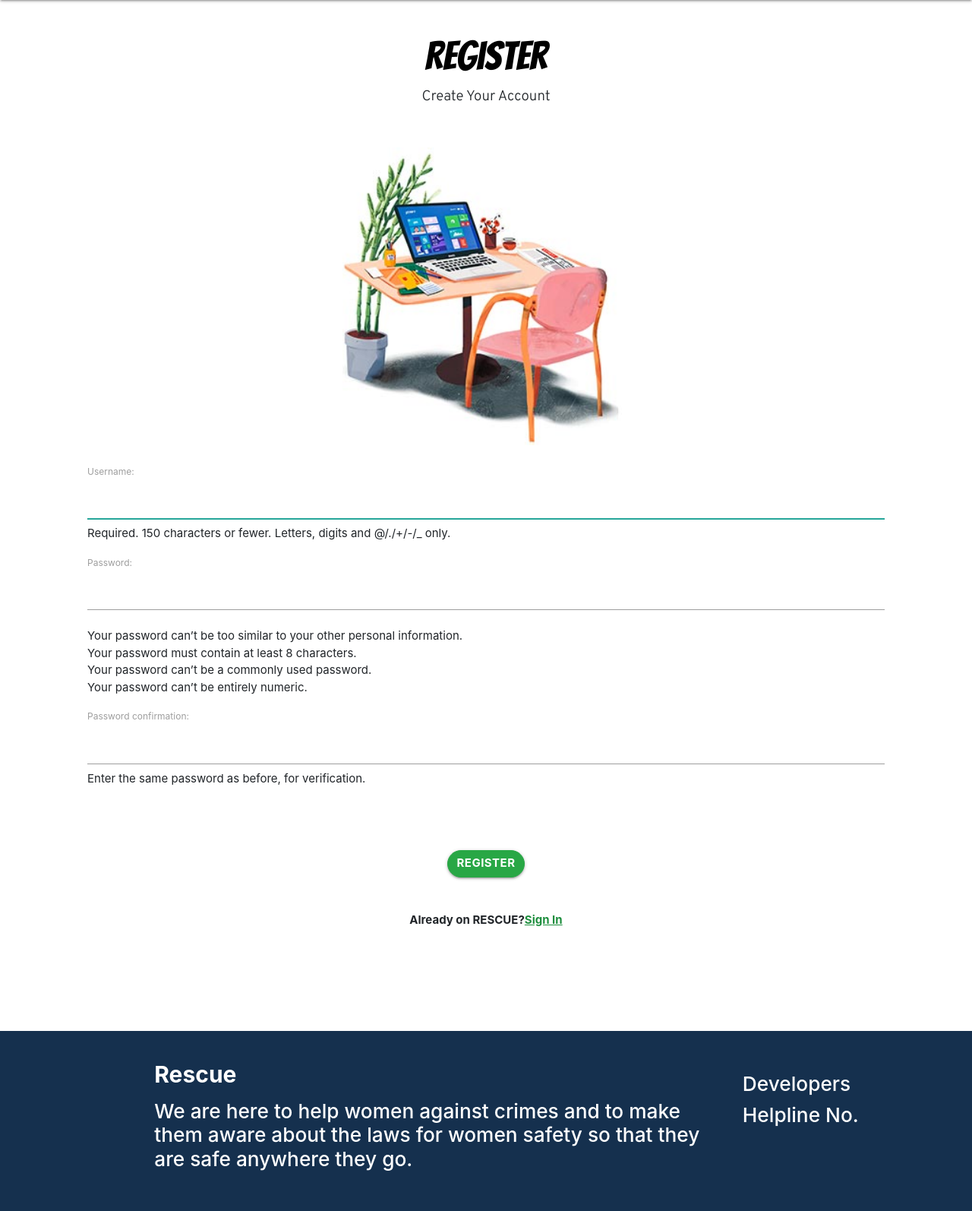
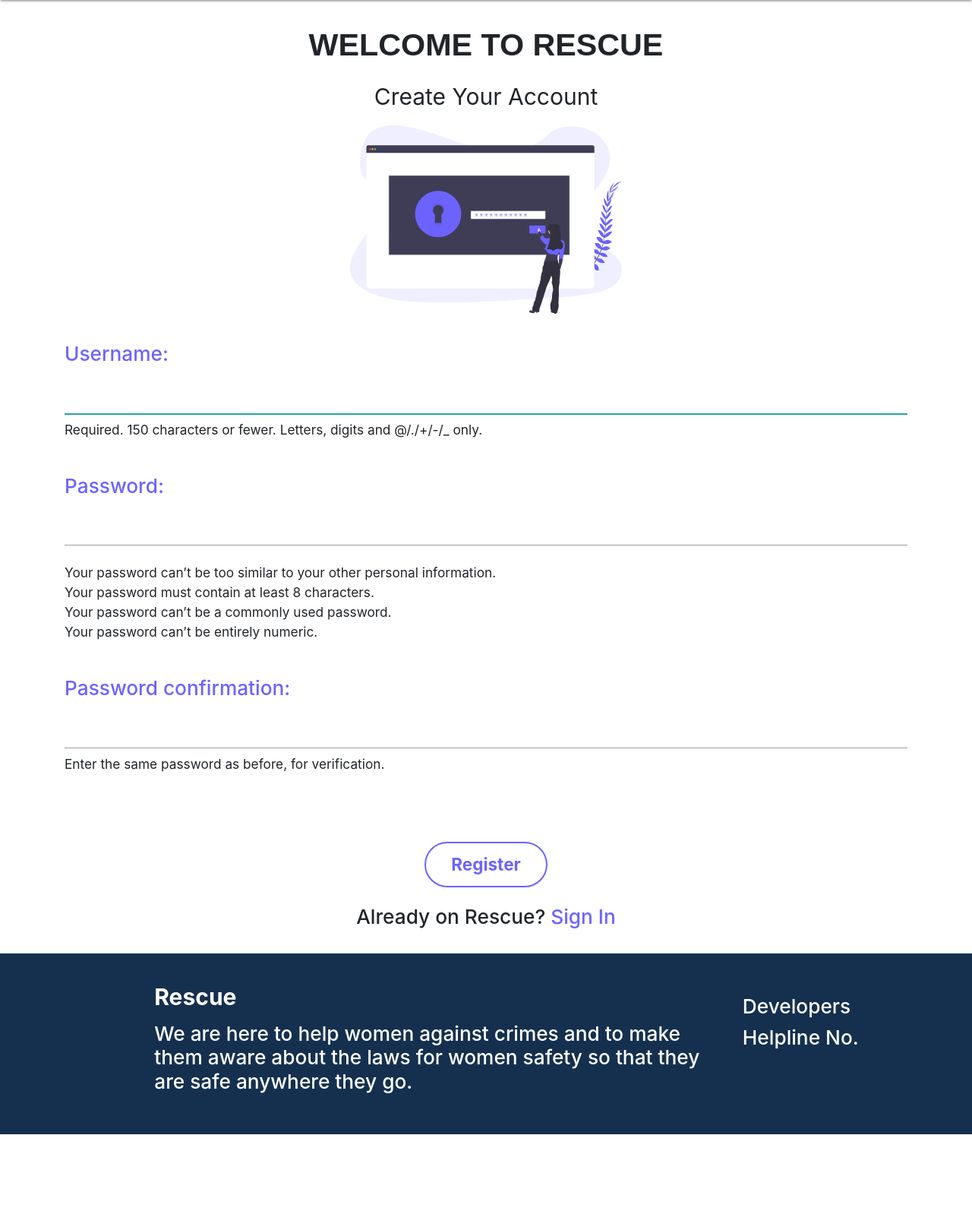
Before and after one commit to swapnilsparsh/Rescue, a Django app: page /register/ in a window 1280 px wide. Shown: the part 100-1694 px from the top of the page at 76% size. After the commit the page ends 1593 px from the top, so only its background shows below. Run offline with Django 3.2, Linux system fonts and the light colour scheme; some libraries are stand-ins or nearby versions.

Commit message:
made style changes to register.html

```diff
--- a/main_app/templates/main_app/register.html
+++ b/main_app/templates/main_app/register.html
@@ -8,43 +8,25 @@
     <body style="background-color:white; margin-top: 60px; ">
 
         <div class="register-page">
+            <div class="container">
 
-            <div class="container">
-                <br>
-                <div class="jumbotron" style="background-color: white;">
-                    <link href="https://fonts.googleapis.com/css2?family=Bangers&display=swap" rel="stylesheet">
-                    <h1 class="display-4" style="text-align: center; color: black; font-family: 'Bangers', cursive; ">
-                        Register</h1>
-                    <link href="https://fonts.googleapis.com/css2?family=Overpass:wght@300&display=swap"
-                        rel="stylesheet">
-                    <p class="lead" style="font-family: 'Overpass', sans-serif; text-align: center;"><b>Create Your
-                            Account</b></p>
+                <h1 class="register-page-title">WELCOME TO RESCUE</h1>
+                <p class="register-page-text">Create Your Account</p>
 
-                    <!-- <img src="{% static 'Images/signup-image.jpg' %}" alt="" srcset="" style=""> -->
-                    <form method="POST" class="form-style" style="background-color: white; margin-top: 5%;   ">
-                        <img src="{% static 'Images/signup-image.jpg' %}" alt="Sign Up"
-                            style="margin-left: 32%; height: 35%; width: 35%;"><br><br>
-                        {% csrf_token %}
-                        {{form.as_p}}
-                        <br>
-                        <div style=" margin-top: 3rem; display: flex; align-items: center;
-                    justify-content: center;">
-                            <button class="btn btn-success" style=" border-radius: 25px;"
-                                type="submit"><b>Register</b></button>
-                        </div>
-                        <br>
-                        <br>
-                        <div style="display: flex; align-items: center;
-                    justify-content: center;">
-                            <strong>Already on RESCUE? </strong><a href="/login" style="color: rgb(30,142,62);"><b
-                                    class="sign-in"><u>Sign
-                                        In</u></b></a>
-                        </div>
-                    </form>
+                <img class="container register-page-img" src="{% static 'Images/signup-image.svg' %}" alt="Sign Up">
 
-                </div>
-                <br>
-                <br>
+                <form method="POST" class="form-style">
+                    {% csrf_token %}
+                    {{form.as_p}}
+
+                    <br>
+
+                    <div class="register-sign-in">
+                        <input type="submit" value="Register">
+                        <h3 class="register-sign-in-text">Already on Rescue? <a href="/login">Sign In</a></h3>
+                    </div>
+                </form>
+
             </div>
         </div>
 
@@ -82,6 +64,80 @@
                     position: relative;
                 }
             }
+            /* Register Page styling */
+            .register-page{
+                margin-top: 5em;
+            }
+            .register-page-img {
+                width: 35%;
+                height: 35%;
+                display: block;
+                margin: 0 auto;
+                margin-bottom: 0.5em;
+            }
+
+            .register-page-title {
+                font-size: 2.75rem;
+                font-family: sans-serif;
+                font-weight: 900;
+                text-align: center;
+                margin-bottom: 0.5em;
+            }
+
+            .register-page-text {
+                font-size: 2rem;
+                text-align: center;
+            }
+
+            .form-style {
+                font-size: 1.15rem;
+            }
+
+            label {
+                font-size: 1.75rem;
+                color: #6C63FF;
+                margin: 1em 0 0.5em 0;
+                font-weight: 500;
+            }
+
+            input[type="submit"] {
+                background-color: #FFF;
+                color: #6C63FF;
+                font-weight: bold;
+                font-size: 1.5rem;
+                padding: 0.5em 1.5em;
+                margin: 1em 0;
+                width: unset;
+                cursor: pointer;
+                border: 2px solid #6C63FF;
+                border-radius: 5em;
+                transition: all 0.3s ease-in-out;
+            }
+
+            input[type="submit"]:hover {
+                color: #FFF;
+                background-color: #6C63FF;
+                border: 2px solid #6C63FF;
+                cursor: pointer;
+            }
+
+            .register-sign-in {
+                display: flex;
+                flex-direction: column;
+                justify-content: center;
+                align-items: center;
+                padding: 1.5em 0;
+            }
+
+            .register-sign-in a {
+                text-decoration: none;
+                color: #6C63FF;
+                transition: all 0.5s ease-in-out;
+            }
+            .register-sign-in a:hover {
+                text-decoration: underline;
+            }
+
         </style>
 
     </body>
```
Also changed, not shown: main_app/static/Images/signup-image.jpg (deleted), main_app/static/Images/signup-image.svg (added).
